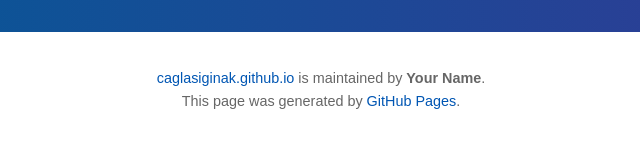
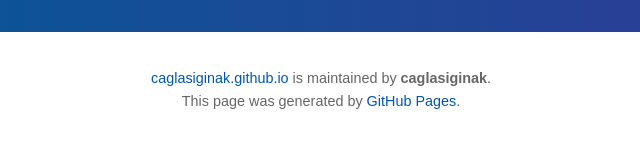
Before and after one commit to caglasiginak/Economic-Development-and-Financial-Markets, a plain HTML site: page index.html in a window 1280 px wide. Shown: the part 372-520 px from the top of the page, 319-959 px from the left. Drawn offline with Linux system fonts and the light colour scheme.

Commit message:
Update index.html

```diff
--- a/index.html
+++ b/index.html
@@ -64,7 +64,7 @@
 
   <!-- Footer Section -->
   <div class="footer">
-    <p><a href="https://caglasiginak.github.io" target="_blank">caglasiginak.github.io</a> is maintained by <strong>Your Name</strong>. <br>
+    <p><a href="https://caglasiginak.github.io" target="_blank">caglasiginak.github.io</a> is maintained by <strong>caglasiginak</strong>. <br>
     This page was generated by <a href="https://pages.github.com" target="_blank">GitHub Pages</a>.</p>
   </div>
 </body>
```
